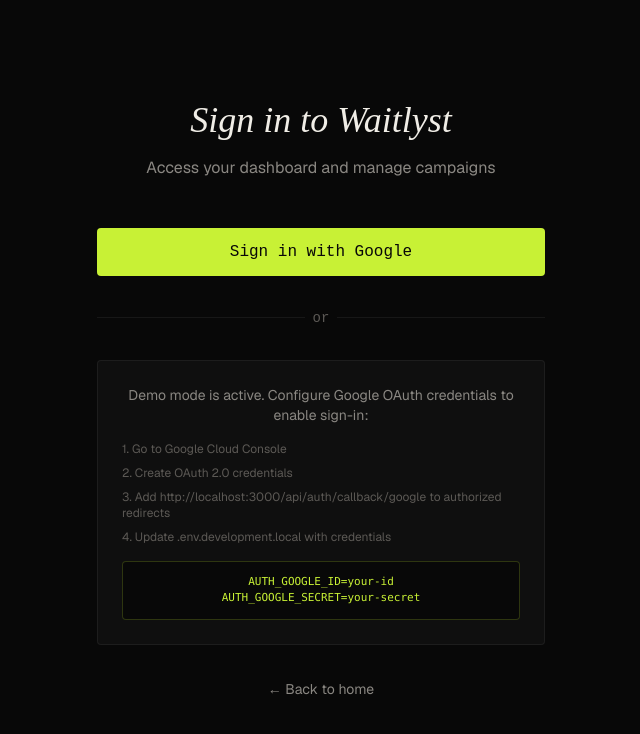
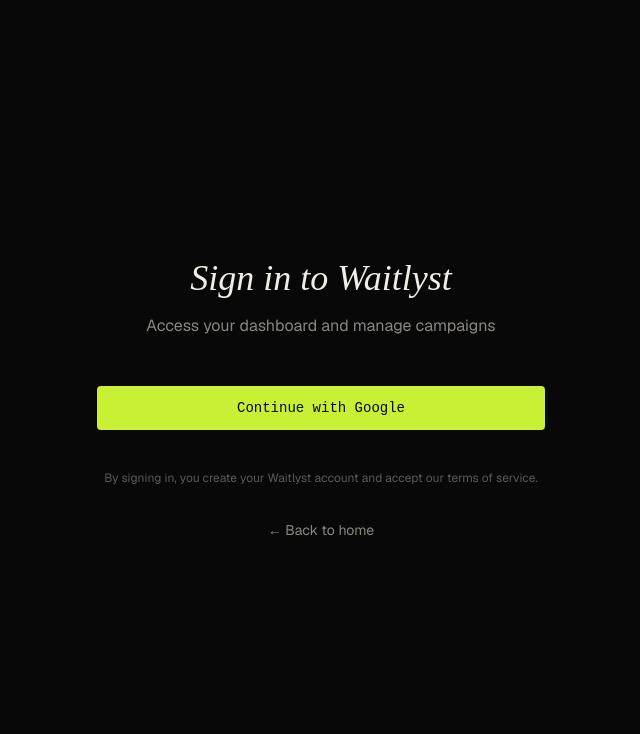
Before and after one commit to riyasisodiya2486/waitlyst, a Next.js app: page /login in a window 1280 px wide. Shown: the top 734 px of the page, without its empty margins (319-959 px from the left). Built offline with nearby package versions, Linux system fonts and the light colour scheme.

Commit message:
feat: update Google sign-in button text and add account creation note
Co-authored-by: Riya  <215247257+riyasisodiya2486@users.noreply.github.com>

```diff
--- a/app/login/page.tsx
+++ b/app/login/page.tsx
@@ -15,36 +15,14 @@ export default function LoginPage() {
         <div className="space-y-4">
           <button
             onClick={() => signIn('google', { redirect: true, callbackUrl: '/dashboard' })}
-            className="w-full py-3 px-4 bg-[#C8F135] text-[#080808] font-medium rounded hover:bg-[#d4f55a] transition-colors duration-150 dm-mono"
+            className="w-full py-3 px-4 bg-[#C8F135] text-[#080808] font-medium rounded hover:bg-[#d4f55a] transition-colors duration-150 dm-mono text-sm"
           >
-            Sign in with Google
+            Continue with Google
           </button>
 
-          <div className="relative py-4">
-            <div className="absolute inset-0 flex items-center">
-              <div className="w-full border-t border-[rgba(255,255,255,0.06)]" />
-            </div>
-            <div className="relative flex justify-center text-sm">
-              <span className="px-2 bg-[#080808] text-[#5C5955] dm-mono">or</span>
-            </div>
-          </div>
-
-          <div className="text-center py-6 bg-[#0F0F0F] rounded border border-[rgba(255,255,255,0.06)] p-6">
-            <p className="text-[#8A8782] text-sm mb-4">
-              Demo mode is active. Configure Google OAuth credentials to enable sign-in:
-            </p>
-            <ol className="text-left text-xs text-[#5C5955] space-y-2 mb-4">
-              <li>1. Go to Google Cloud Console</li>
-              <li>2. Create OAuth 2.0 credentials</li>
-              <li>3. Add http://localhost:3000/api/auth/callback/google to authorized redirects</li>
-              <li>4. Update .env.development.local with credentials</li>
-            </ol>
-            <code className="text-[#C8F135] text-[11px] block bg-[#080808] p-3 rounded border border-[rgba(200,241,53,0.2)]">
-              AUTH_GOOGLE_ID=your-id
-              <br />
-              AUTH_GOOGLE_SECRET=your-secret
-            </code>
-          </div>
+          <p className="text-xs text-[#5C5955] text-center mt-6">
+            By signing in, you create your Waitlyst account and accept our terms of service.
+          </p>
         </div>
 
         <div className="mt-8 text-center">
```
